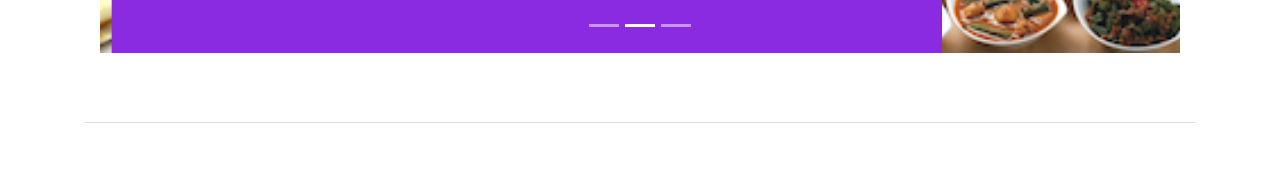
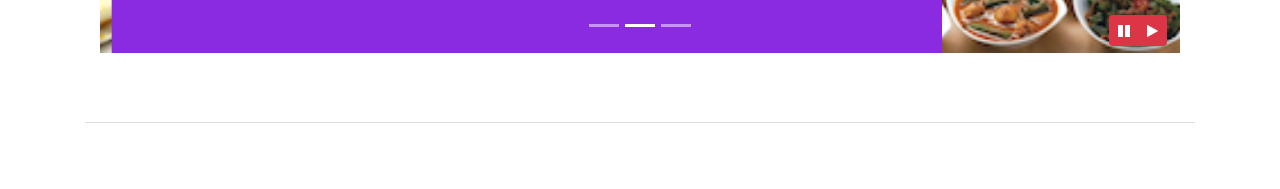
Before and after one commit to Ayovert/bootstrapTest, a website: page index.html in a window 1280 px wide. Shown: the part 611-800 px from the top of the page. Drawn offline with nearby package versions, Linux system fonts and the light colour scheme.

Commit message:
Bootstrap Jquery

```diff
--- a/css/styles.css
+++ b/css/styles.css
@@ -91,3 +91,10 @@ body {
 #reserveModal {
     color: darkslategray;
 }
+
+#CarouselButton {
+    position: absolute;
+    right: 0px;
+    bottom: 0px;
+
+}
--- a/index.html
+++ b/index.html
@@ -262,6 +262,19 @@
                         <span class="carousel-control-next-icon"></span>
                     </a>
 
+
+                    <div class="btn btn-group" id="CarouselButton">
+                        <button class="btn btn-danger btn-sm" id="carousel-Pause">
+                            <span class="fa fa-pause"></span>
+
+                        </button>
+                        <button class="btn btn-danger btn-sm" id="carousel-Play">
+                            <span class="fa fa-play"></span>
+
+                        </button>
+
+                    </div>
+
                 </div>
 
             </div>
@@ -376,6 +389,19 @@
     <script src="node_modules/jquery/dist/jquery.slim.min.js"></script>
     <script src="node_modules/popper.js/dist/umd/popper.min.js"></script>
     <script src="node_modules/bootstrap/dist/js/bootstrap.min.js"></script>
+    <script>
+        $(document).ready(function(){
+            $('#myCarousel').carousel({ interval: 2000});
+
+            $('#carousel-Pause').click(function(){
+                $('#myCarousel').carousel('pause');
+            });
+
+            $('#carousel-Play').click(function(){
+                $('#myCarousel').carousel('cycle');
+            });
+        });
+    </script>
 
 
 </body>
```
